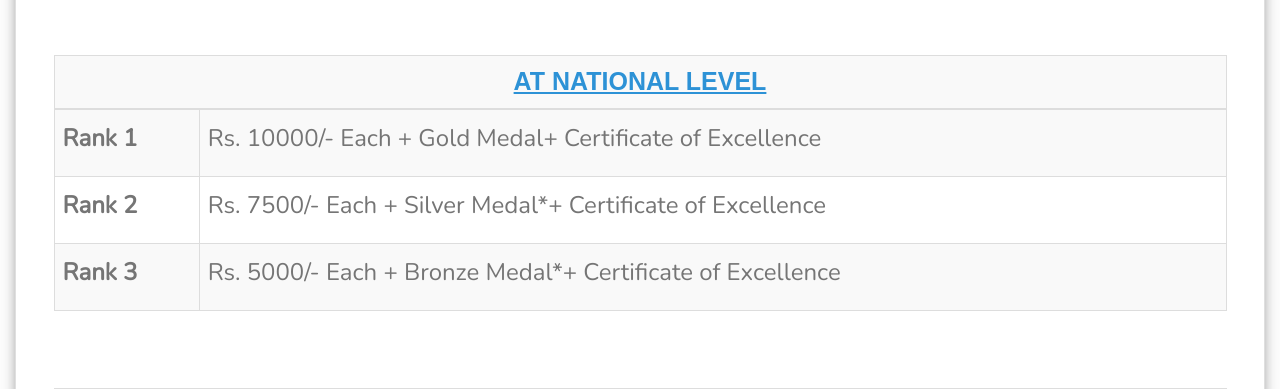
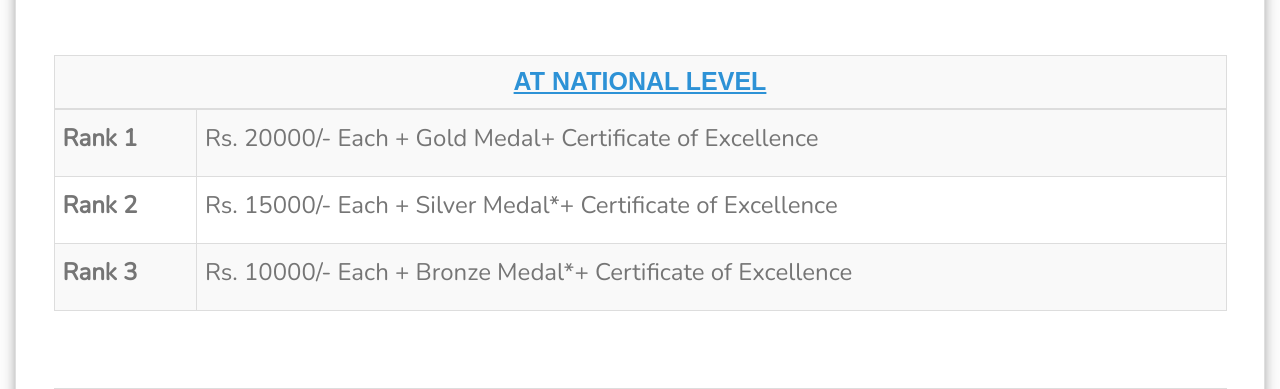
Before and after one commit to ArunTeltia/sfoly, a PHP site: page /sieo.html in a window 1280 px wide. Shown: the part 935-1324 px from the top of the page. Run offline with PHP 8.4, Linux system fonts and the light colour scheme; some libraries are stand-ins or nearby versions; some web fonts are replaced.

Commit message:
change price

```diff
--- a/finance.html
+++ b/finance.html
@@ -254,7 +254,7 @@
                                         Rank 1</strong></p>
                             </td>
                             <td nowrap="nowrap" style="width:132px;height:20px;">
-                                <p>Rs. 50000/- + Gold Medal+ Certificate of Excellence</p>
+                                <p>Rs. 30000/- + Gold Medal+ Certificate of Excellence</p>
                             </td>
                         </tr>
                         <tr>
@@ -262,7 +262,7 @@
                                 <p><strong>Rank 2</strong></p>
                             </td>
                             <td nowrap="nowrap" style="width:132px;height:20px;">
-                                <p>Rs. 40000/- + Silver Medal*+ Certificate of Excellence</p>
+                                <p>Rs. 20000/- + Silver Medal*+ Certificate of Excellence</p>
                             </td>
                         </tr>
                         <tr>
@@ -270,7 +270,7 @@
                                 <p><strong>Rank 3</strong></p>
                             </td>
                             <td nowrap="nowrap" style="width:132px;height:20px;">
-                                <p>Rs. 30000/- + Bronze Medal*+ Certificate of Excellence</p>
+                                <p>Rs. 10000/- + Bronze Medal*+ Certificate of Excellence</p>
                             </td>
                         </tr>
                     </tbody>
--- a/grads.php
+++ b/grads.php
@@ -116,7 +116,7 @@ $("#footer1").load("footer.php");
                                         Rank 1</strong></p>
                             </td>
                             <td nowrap="nowrap" style="width:132px;height:20px;">
-                                <p>Rs. 10000/- Each + Gold Medal+ Certificate of Excellence</p>
+                                <p>Rs. 30000/- Each + Gold Medal+ Certificate of Excellence</p>
                             </td>
                         </tr>
                         <tr>
@@ -124,7 +124,7 @@ $("#footer1").load("footer.php");
                                 <p><strong>Rank 2</strong></p>
                             </td>
                             <td nowrap="nowrap" style="width:132px;height:20px;">
-                                <p>Rs. 7500/- Each + Silver Medal*+ Certificate of Excellence</p>
+                                <p>Rs. 20000/- Each + Silver Medal*+ Certificate of Excellence</p>
                             </td>
                         </tr>
                         <tr>
@@ -132,7 +132,7 @@ $("#footer1").load("footer.php");
                                 <p><strong>Rank 3</strong></p>
                             </td>
                             <td nowrap="nowrap" style="width:132px;height:20px;">
-                                <p>Rs. 5000/- Each + Bronze Medal*+ Certificate of Excellence</p>
+                                <p>Rs. 10000/- Each + Bronze Medal*+ Certificate of Excellence</p>
                             </td>
                         </tr>
                     </tbody>
--- a/sieo.html
+++ b/sieo.html
@@ -197,7 +197,7 @@
                                         Rank 1</strong></p>
                             </td>
                             <td nowrap="nowrap" style="width:132px;height:20px;">
-                                <p>Rs. 10000/- Each + Gold Medal+ Certificate of Excellence</p>
+                                <p>Rs. 20000/- Each + Gold Medal+ Certificate of Excellence</p>
                             </td>
                         </tr>
                         <tr>
@@ -205,7 +205,7 @@
                                 <p><strong>Rank 2</strong></p>
                             </td>
                             <td nowrap="nowrap" style="width:132px;height:20px;">
-                                <p>Rs. 7500/- Each + Silver Medal*+ Certificate of Excellence</p>
+                                <p>Rs. 15000/- Each + Silver Medal*+ Certificate of Excellence</p>
                             </td>
                         </tr>
                         <tr>
@@ -213,7 +213,7 @@
                                 <p><strong>Rank 3</strong></p>
                             </td>
                             <td nowrap="nowrap" style="width:132px;height:20px;">
-                                <p>Rs. 5000/- Each + Bronze Medal*+ Certificate of Excellence</p>
+                                <p>Rs. 10000/- Each + Bronze Medal*+ Certificate of Excellence</p>
                             </td>
                         </tr>
                     </tbody>
--- a/simo.html
+++ b/simo.html
@@ -186,7 +186,7 @@
                                         Rank 1</strong></p>
                             </td>
                             <td nowrap="nowrap" style="width:132px;height:20px;">
-                                <p>Rs. 10000/- Each + Gold Medal+ Certificate of Excellence</p>
+                                <p>Rs. 20000/- Each + Gold Medal+ Certificate of Excellence</p>
                             </td>
                         </tr>
                         <tr>
@@ -194,7 +194,7 @@
                                 <p><strong>Rank 2</strong></p>
                             </td>
                             <td nowrap="nowrap" style="width:132px;height:20px;">
-                                <p>Rs. 7500/- Each + Silver Medal*+ Certificate of Excellence</p>
+                                <p>Rs. 15000/- Each + Silver Medal*+ Certificate of Excellence</p>
                             </td>
                         </tr>
                         <tr>
@@ -202,7 +202,7 @@
                                 <p><strong>Rank 3</strong></p>
                             </td>
                             <td nowrap="nowrap" style="width:132px;height:20px;">
-                                <p>Rs. 5000/- Each + Bronze Medal*+ Certificate of Excellence</p>
+                                <p>Rs. 10000/- Each + Bronze Medal*+ Certificate of Excellence</p>
                             </td>
                         </tr>
                     </tbody>
--- a/siso.html
+++ b/siso.html
@@ -188,7 +188,7 @@
                                         Rank 1</strong></p>
                             </td>
                             <td nowrap="nowrap" style="width:132px;height:20px;">
-                                <p>Rs. 10000/- Each + Gold Medal+ Certificate of Excellence</p>
+                                <p>Rs. 20000/- Each + Gold Medal+ Certificate of Excellence</p>
                             </td>
                         </tr>
                         <tr>
@@ -196,7 +196,7 @@
                                 <p><strong>Rank 2</strong></p>
                             </td>
                             <td nowrap="nowrap" style="width:132px;height:20px;">
-                                <p>Rs. 7500/- Each + Silver Medal*+ Certificate of Excellence</p>
+                                <p>Rs. 15000/- Each + Silver Medal*+ Certificate of Excellence</p>
                             </td>
                         </tr>
                         <tr>
@@ -204,7 +204,7 @@
                                 <p><strong>Rank 3</strong></p>
                             </td>
                             <td nowrap="nowrap" style="width:132px;height:20px;">
-                                <p>Rs. 5000/- Each + Bronze Medal*+ Certificate of Excellence</p>
+                                <p>Rs. 10000/- Each + Bronze Medal*+ Certificate of Excellence</p>
                             </td>
                         </tr>
                     </tbody>
```
